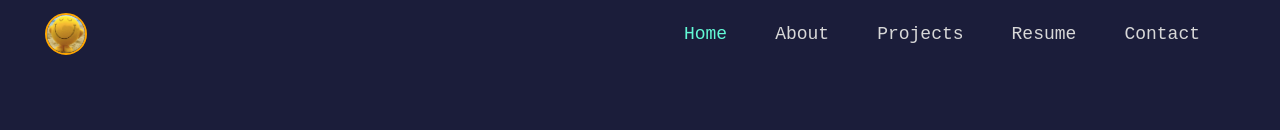
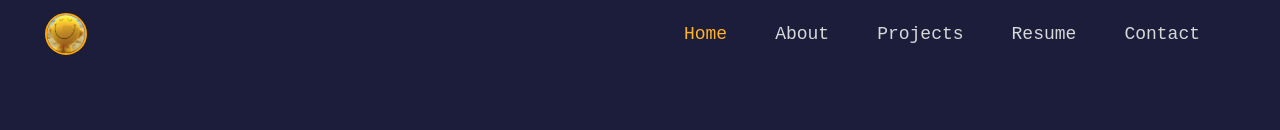
Before and after one commit to ihappysoni/hs, a React (Create React App) app: page / in a window 1280 px wide. In both pictures the pointer is over the item "Home". Shown: the top 130 px of the page. Built offline with nearby package versions, Linux system fonts and the light colour scheme; grey boxes are pictures that could not be loaded.

Commit message:
some changes in navigation bar

```diff
--- a/src/components/navBar.css
+++ b/src/components/navBar.css
@@ -17,7 +17,7 @@ li {
 }
 
 nav ul li:hover {
-  color: #62f9d5;
+  color: #ffb12a;
   /* border-bottom: 2px solid #62f9d5; */
 }
 
```
Also changed, not shown: src/components/sideBar/SideBar.jsx (+0 -12 lines).
